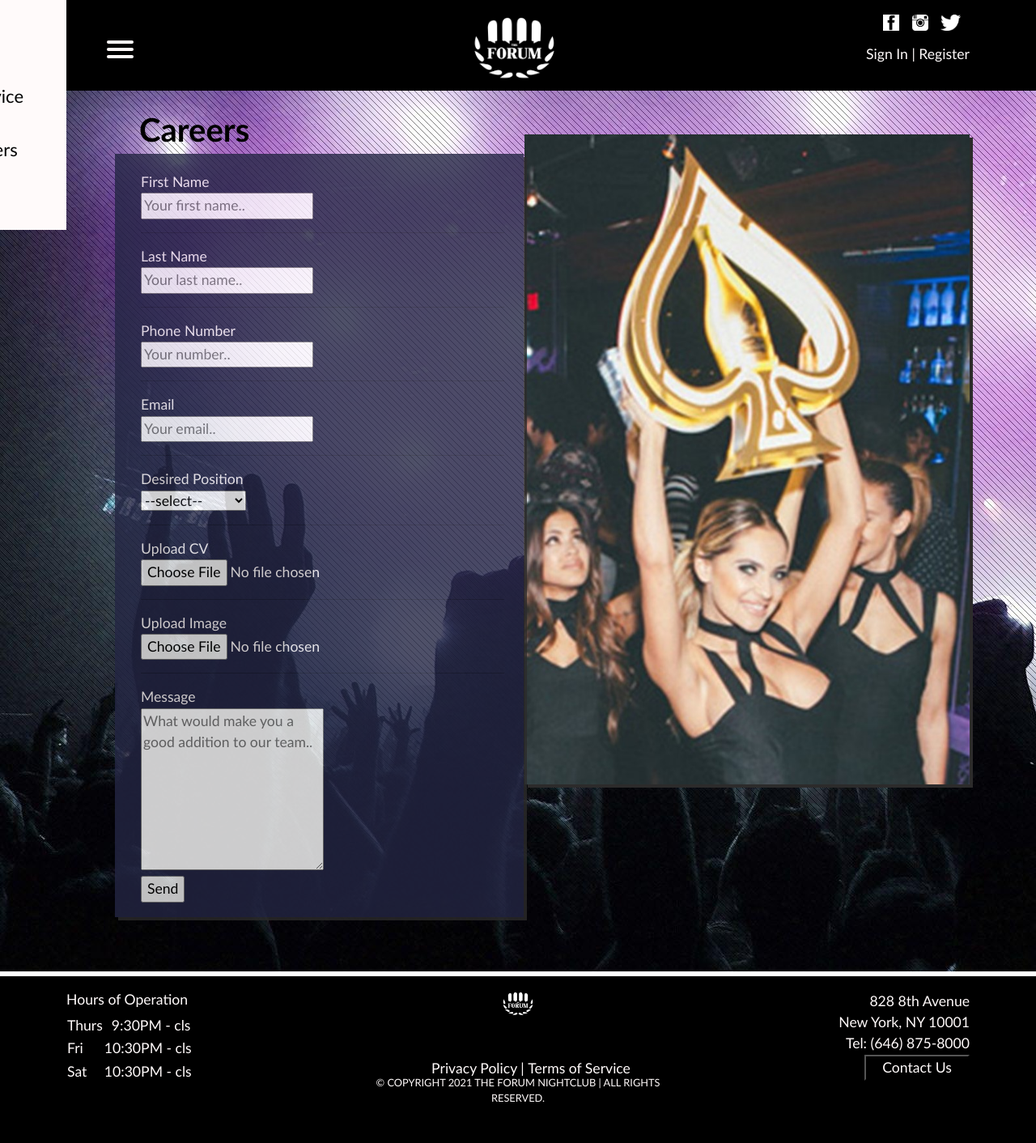
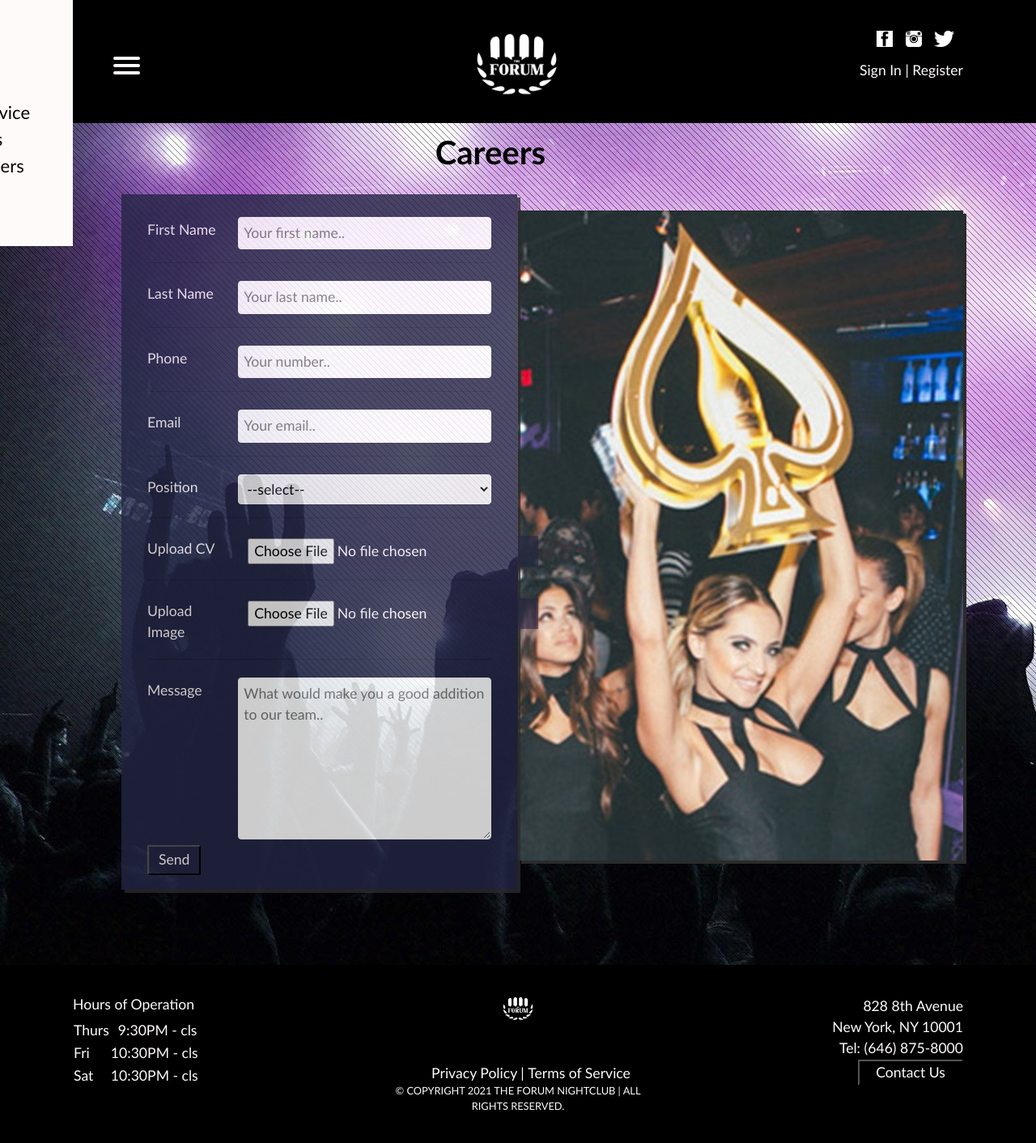
Before and after one commit to ekaikas/Project_Team11, a PHP site: page /careers.php in a window 1280 px wide. Shown: the whole page at 81% size. Before the commit the page ends 1362 px from the top, so only its background shows below. Run offline with PHP 8.4, Linux system fonts and the light colour scheme.

Commit message:
fixed forms and css

```diff
--- a/careers.php
+++ b/careers.php
@@ -6,7 +6,7 @@
 ?>
 
 <h1>Careers</h1>
-<div class="container bod">
+<div class="container frm">
     <div class="row">
         <div class="col formcss">
             <!--insert db file: insert_cv.php-->
@@ -33,7 +33,7 @@
                 <hr>
                 <div class="row">
                     <div class="col-25">
-                        <label for="cv_phone">Phone Number</label>
+                        <label for="cv_phone">Phone</label>
                     </div>
                     <div class="col-75">
                         <!--cv_phone-->
@@ -53,7 +53,7 @@
                 <hr>
                 <div class="row">
                     <div class="col-25">
-                        <label for="cv_pos">Desired Position</label>
+                        <label for="cv_pos">Position</label>
                     </div>
                     <div class="col-75">
                         <!--cv_pos-->
@@ -101,7 +101,7 @@
             </form>
         </div>
         <div class="col">
-            <img class="dancing" src="Img/team.jpg" alt="bottle service girls holding up merchandise">
+            <img class="careerpic" src="Img/team.jpg" alt="bottle service girls holding up merchandise">
         </div>
     </div>
 
--- a/menu.php
+++ b/menu.php
@@ -8,7 +8,7 @@
 <div class="container bod">
     <div class="row">
         <div class="col-md-8 headmove">
-            <h1 class="btl">Bottle Service Menu</h1>
+            <h1 class="btl">Bottle Service</h1>
         </div>
         <div class="col">
             <div class="btl_btns">
--- a/style_pages.css
+++ b/style_pages.css
@@ -221,7 +221,7 @@ h3 {
 }
 
 .policies {
-  margin: 28px 0 -5px 0;
+  margin: 28px 0 -1px 0;
 }
 
 .but_foot {
@@ -277,7 +277,8 @@ h2 {
 }
 
 h1 {
-  margin: 24px 0px -18px 172px;
+  text-align: center;
+  padding: 12px 68px 0px 0px;
   color: black;
   font-weight: 800;
 }
@@ -322,13 +323,75 @@ h1 {
 form {
   background-color: rgb(36, 38, 68);
   opacity: 0.8;
-  margin: 24px -23px 48px 60px;
-  padding: 22px 24px 18px 32px;
+  margin: 0px -23px 48px 60px;
+  padding: 22px 32px 18px 32px;
   box-shadow: 4px 4px rgb(44, 43, 43);
   text-align: justify;
   text-justify: inter-word;
 }
 
-hr {
+.careerpic {
+  height: auto;
+  width: 550px;
+  margin: 20px 0 36px 0;
+  box-shadow: 4px 4px rgb(44, 43, 43);
+}
+
+.frm hr {
   color: black;
 }
+
+.form_btn {
+  background-color: rgba(36, 38, 68, 0.76);
+  color: snow;
+  padding: 3px 12px 3px 12px;
+}
+
+* {
+  box-sizing: border-box;
+}
+
+.frm input[type=text], select, textarea {
+  width: 100%;
+  padding: 6px;
+  border: 1px solid snow;
+  border-radius: 4px;
+  resize: vertical;
+}
+
+.frm label {
+  padding: 3px 3px 3px 0;
+  display: inline-block;
+}
+
+.container {
+  border-radius: 1px;
+  padding: 20px;
+}
+
+.col-25 {
+  float: left;
+  width: 25%;
+  margin-top: 6px;
+}
+
+.col-75 {
+  float: left;
+  width: 75%;
+  margin-top: 6px;
+}
+
+/* Clear floats after the columns */
+.frm .row:after {
+  content: "";
+  display: table;
+  clear: both;
+}
+
+/* Responsive layout - when the screen is less than 600px wide, make the two columns stack on top of each other instead of next to each other */
+@media screen and (max-width: 600px) {
+  .frm .col-25, .col-75, input[type=submit] {
+    width: 100%;
+    margin-top: 0;
+  }
+}
```
